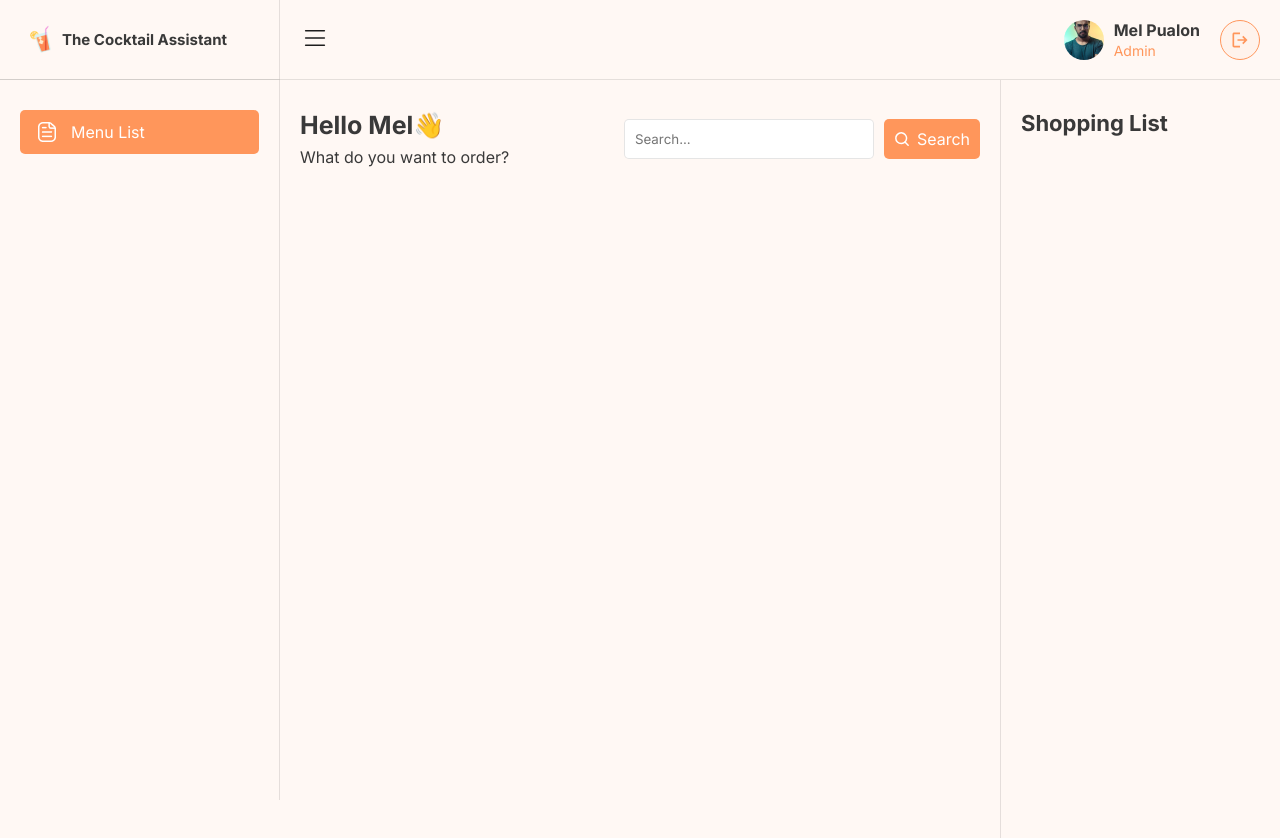
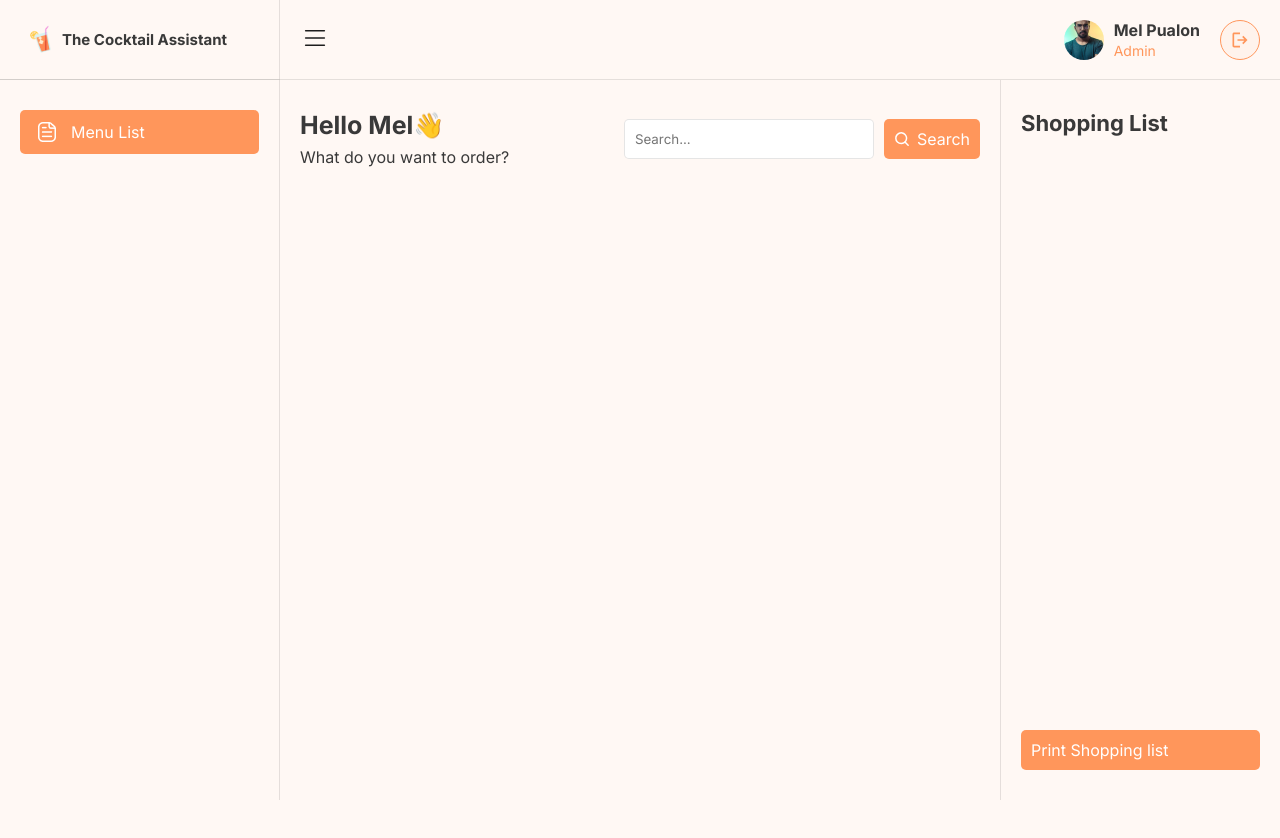
Before and after one commit to Mel1207/Cocktail-Assistant---FED, a React (Vite) app: page / in a window 1280 px wide. Shown: the top 838 px of the page. Built offline with nearby package versions, Linux system fonts and the light colour scheme.

Commit message:
Added modal and print button

```diff
--- a/src/components/SidebarRight.jsx
+++ b/src/components/SidebarRight.jsx
@@ -7,6 +7,7 @@
 
   return (
     <div className='sidebar-right'>
+      <div>
         <span>Shopping List</span>
         <div className="cart-item-list">
           {cart.map((item, index) => (
@@ -16,7 +17,8 @@
             </div>
           ))}
         </div>
-
+      </div>
+      <button className='btn btn-primary'>Print Shopping list</button>
     </div>
   )
 }
--- a/src/styles/components/SidebarRight.sass
+++ b/src/styles/components/SidebarRight.sass
@@ -3,9 +3,13 @@
   right: 0
   top: 80px
   width: 280px
-  height: 100%
+  height: calc( 100vh - 80px )
   border-left: 1px solid rgba($cBlack, .10)
   padding: 30px 20px
+
+  display: flex
+  flex-direction: column
+  justify-content: space-between
 
   span
     font-size: 22px
--- a/src/styles/global/global.sass
+++ b/src/styles/global/global.sass
@@ -140,6 +140,8 @@
     justify-content: space-between
     align-items: center
     border-radius: 10px
+    font-size: 14px
+    font-weight: 700
 
   button
     img
--- a/src/styles/main.css
+++ b/src/styles/main.css
@@ -50,9 +50,12 @@
   right: 0;
   top: 80px;
   width: 280px;
-  height: 100%;
+  height: calc(100vh - 80px);
   border-left: 1px solid rgba(0, 0, 0, 0.1);
   padding: 30px 20px;
+  display: flex;
+  flex-direction: column;
+  justify-content: space-between;
 }
 .sidebar-right span {
   font-size: 22px;
@@ -264,6 +267,8 @@
   justify-content: space-between;
   align-items: center;
   border-radius: 10px;
+  font-size: 14px;
+  font-weight: 700;
 }
 .cart-item-list button img {
   margin-top: 5px;
```
Also changed, not shown: src/components/Modal.jsx (added, +9 -0 lines), 1 other file (tests, documents, lock files or other folders). Lines whose indentation alone changed are shown as unchanged.
